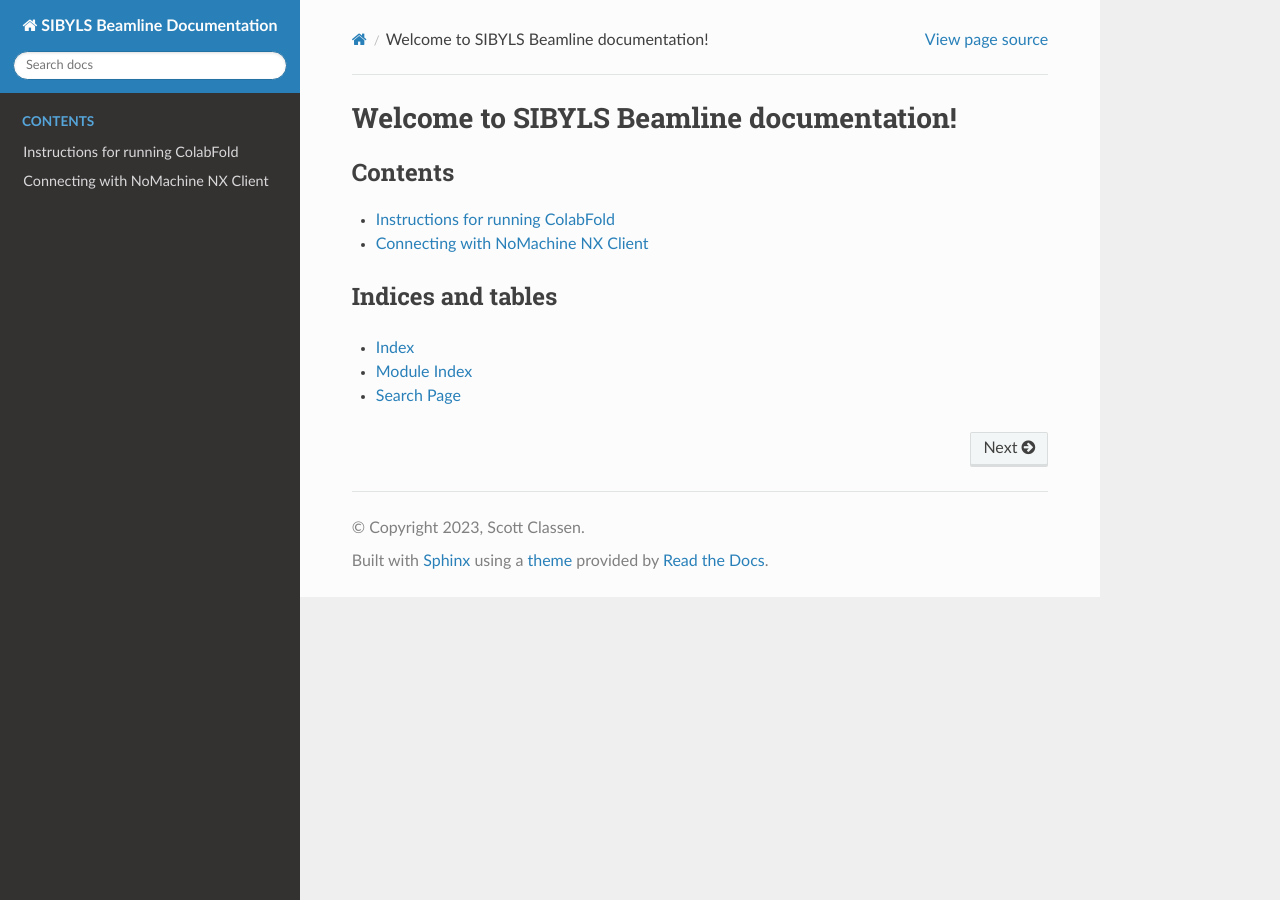
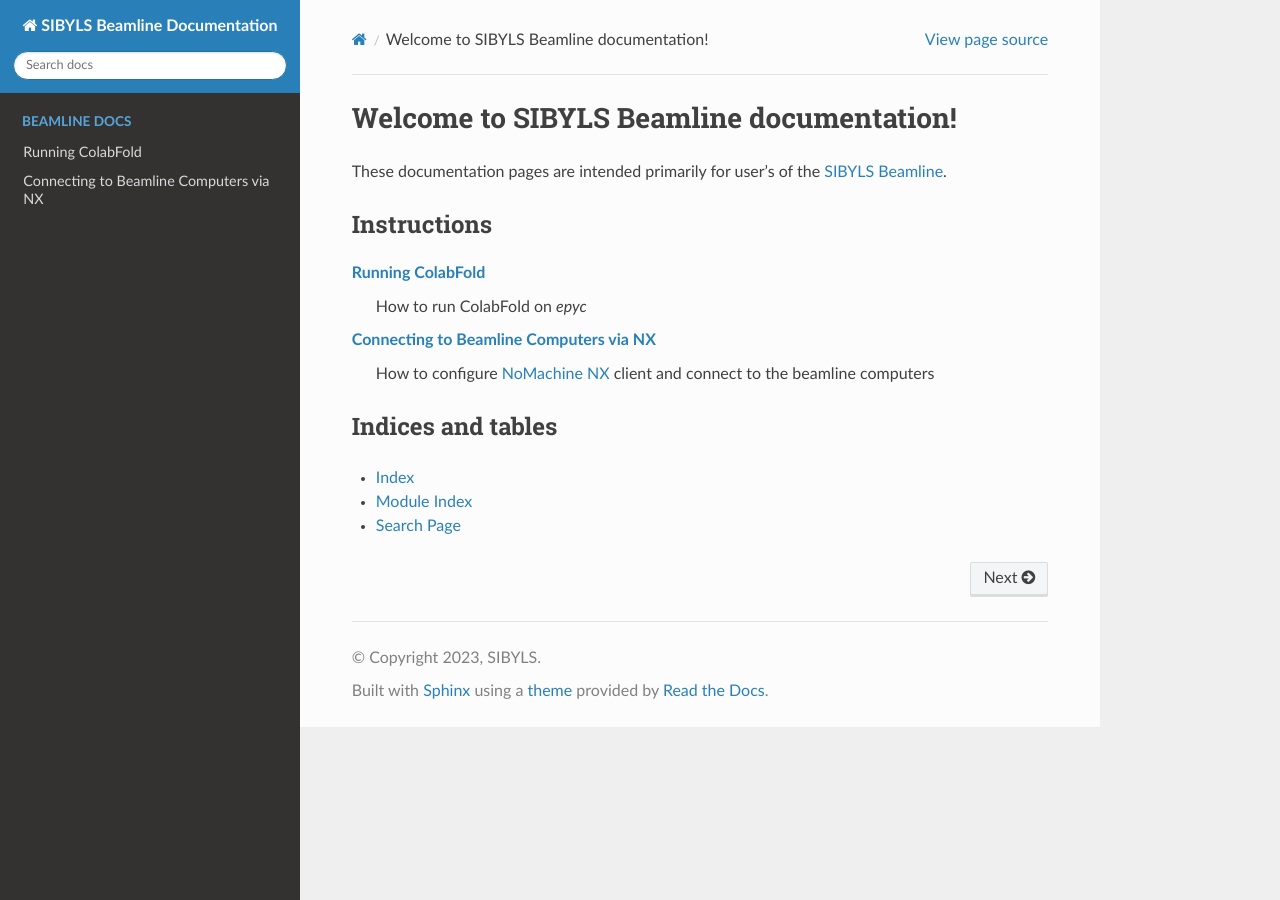
Before and after one commit to bl1231/documentation, a Sphinx documentation site: the page built from docs/source/index.rst, in a window 1280 px wide. Built offline with Sphinx 7.4.7 and the Read the Docs theme 2.0.0, drawn with Linux system fonts in a browser that asks for light colours.

Commit message:
reorg docs

```diff
--- a/docs/source/conf.py
+++ b/docs/source/conf.py
@@ -18,7 +18,7 @@
 # -- Project information -----------------------------------------------------
 
 project = 'SIBYLS Beamline Documentation'
-copyright = '2023, Scott Classen'
+copyright = '2023, SIBYLS'
 author = 'Scott Classen'
 
 # The full version, including alpha/beta/rc tags
--- a/docs/source/index.rst
+++ b/docs/source/index.rst
@@ -1,18 +1,35 @@
-=========================================
 Welcome to SIBYLS Beamline documentation!
 =========================================
 
-.. toctree::
-   :maxdepth: 2
-   :titlesonly:
-   :caption: Contents
+These documentation pages are intended primarily for user's of the `SIBYLS Beamline`_.
 
-   Instructions for running ColabFold <colabfold>
-   Connecting with NoMachine NX Client <nomachine>
+.. _SIBYLS Beamline: https://bl1231.als.lbl.gov
+
+
+Instructions
+------------
+
+:doc:`colabfold`
+   How to run ColabFold on `epyc`
+
+:doc:`nomachine`
+   How to configure `NoMachine NX`_ client and connect to the beamline computers
+
+.. _NoMachine NX: https://www.nomachine.com/
 
 Indices and tables
-==================
+------------------
 
 * :ref:`genindex`
 * :ref:`modindex`
 * :ref:`search`
+
+.. Hidden TOCs
+
+.. toctree::
+   :maxdepth: 2
+   :caption: Beamline docs
+   :hidden:
+
+   colabfold
+   nomachine
```
Also changed, not shown: docs/source/colabfold.rst (+3 -4 lines).
